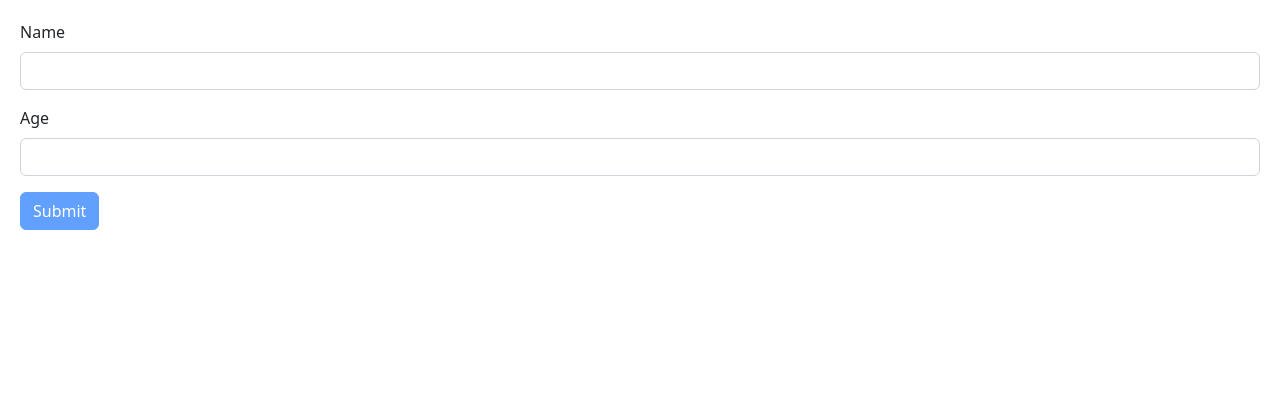
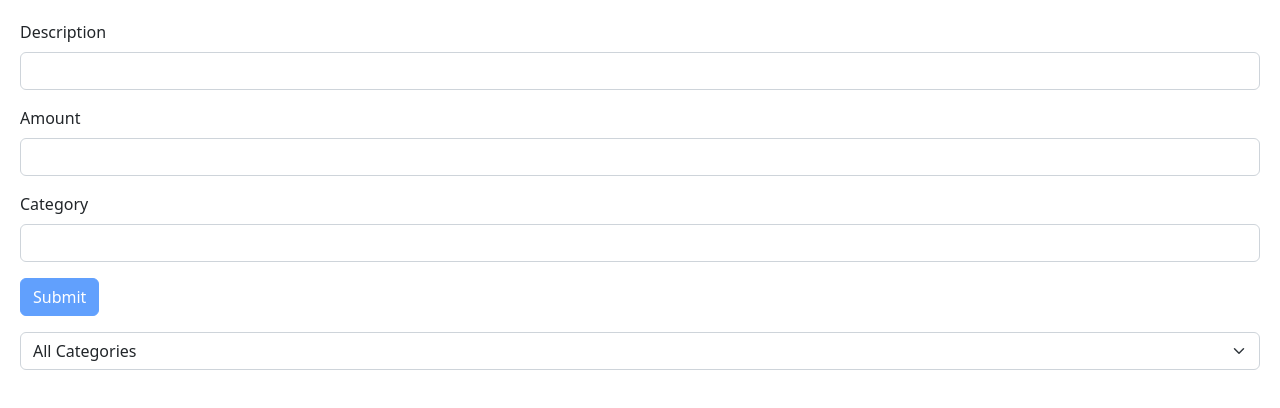
Before and after one commit to IO-Silver/react-gog, a React (Vite) app: page / in a window 1280 px wide. Shown: the top 408 px of the page. Built offline with nearby package versions, Linux system fonts and the light colour scheme.

Commit message:
Made mini-expense management application

```diff
--- a/src/App.tsx
+++ b/src/App.tsx
@@ -1,13 +1,54 @@
 import React, { useState } from "react";
-import Alert from "./components/Alert/Alert";
-import Button from "./components/Button/Button";
 import Form from "./components/Form/Form";
+import Expenses from "./components/Expenses/Expenses";
+import ExpenseFilter from "./components/ExpenseFilter/ExpenseFilter";
 import "./App.css";
+import categories from "./categories";
+import { produce } from "immer";
+
+export type Expense = {
+  id: number;
+  description: string;
+  amount: number;
+  category: (typeof categories)[number];
+};
 
 function App() {
+  const [currentCategory, setCurrentCategory] = useState("All Categories");
+  const [expenses, setExpenses] = useState<Expense[]>([
+    { id: 1, description: "Grocery shopping", amount: 50, category: "Groceries" },
+    { id: 2, description: "Electricity bill", amount: 75, category: "Utilities" },
+    { id: 3, description: "Movie night", amount: 30, category: "Entertainment" },
+  ]);
+
+  const handleSubmit = (data: any) => {
+    const newExpense = {
+      id: expenses.length + 1, // change this
+      ...data,
+    };
+    setExpenses(
+      produce((draft) => {
+        draft.push(newExpense);
+      })
+    );
+  };
+
+  const filteredExpenses = currentCategory
+    ? expenses.filter((expense) => expense.category === currentCategory)
+    : expenses;
+
   return (
     <div>
-      <Form></Form>
+      <div className="mb-3">
+        <Form onSubmit={handleSubmit} />
+      </div>
+      <div className="mb-3">
+        <ExpenseFilter onSelectCategory={(category) => setCurrentCategory(category)} />
+      </div>
+      <Expenses
+        expenses={filteredExpenses}
+        deleteExpense={(id) => setExpenses(expenses.filter((expense) => expense.id !== id))}
+      />
     </div>
   );
 }
--- /dev/null
+++ b/src/categories.ts
@@ -0,0 +1,3 @@
+const categories = ["Groceries", "Utilities", "Entertainment", "Transportation"] as const;
+
+export default categories;
--- /dev/null
+++ b/src/components/ExpenseFilter/ExpenseFilter.tsx
@@ -0,0 +1,21 @@
+import React from "react";
+import categories from "../../categories";
+
+interface Props {
+  onSelectCategory: (category: string) => void;
+}
+
+const ExpenseFilter = ({ onSelectCategory }: Props) => {
+  return (
+    <select onChange={(event) => onSelectCategory(event.target.value)} className="form-select mb-3">
+      <option value="">All Categories</option>
+      {categories.map((category: string) => (
+        <option key={category} value={category}>
+          {category}
+        </option>
+      ))}
+    </select>
+  );
+};
+
+export default ExpenseFilter;
--- /dev/null
+++ b/src/components/Expenses/Expenses.tsx
@@ -0,0 +1,60 @@
+import React from "react";
+import { Expense } from "../../App";
+
+interface Props {
+  expenses: Expense[];
+  deleteExpense: (id: number) => void;
+}
+
+const Expenses = ({ expenses, deleteExpense }: Props) => {
+  if (expenses.length === 0) return null;
+
+  return (
+    <table className="table table-striped">
+      <thead className="thead-dark">
+        <tr>
+          <th scope="col">Description</th>
+          <th scope="col">Amount</th>
+          <th scope="col">Category</th>
+          <th scope="col"></th>
+        </tr>
+      </thead>
+      <tbody>
+        {expenses.map((expense) => (
+          <tr key={expense.id}>
+            <td>{expense.description}</td>
+            <td>{expense.amount}</td>
+            <td>{expense.category}</td>
+            <td>
+              <button
+                onClick={() => {
+                  deleteExpense(expense.id);
+                }}
+                className="btn btn-outline-danger"
+              >
+                Delete
+              </button>
+            </td>
+          </tr>
+        ))}
+      </tbody>
+      <tfoot>
+        <tr>
+          <td>Total</td>
+          <td>
+            $
+            {expenses
+              .reduce((acc, expense) => {
+                return acc + expense.amount;
+              }, 0)
+              .toFixed(2)}
+          </td>
+          <td></td>
+          <td></td>
+        </tr>
+      </tfoot>
+    </table>
+  );
+};
+
+export default Expenses;
--- a/src/components/Form/Form.tsx
+++ b/src/components/Form/Form.tsx
@@ -1,40 +1,58 @@
 import { useForm, FieldValues } from "react-hook-form";
 import { z } from "zod";
 import { zodResolver } from "@hookform/resolvers/zod";
+import categories from "../../categories";
 
 const schema = z.object({
-  name: z.string().min(3, { message: "Name must be at least 3 characters long" }),
-  age: z.number({ error: "Age is required." }).min(18, { error: "Must be at least 18" }).optional(),
+  description: z.string().min(3, { message: "Description should be at least 3 characters long" }),
+  amount: z.number({ message: "Amount is required" }).min(0.01, { message: "Amount should be greater than 0" }),
+  category: z.enum(categories, {
+    message: "Category is required",
+  }),
 });
 
 type FormData = z.infer<typeof schema>;
 
-const Form = () => {
+interface FormProps {
+  onSubmit: (data: FormData) => void;
+}
+
+const Form = ({ onSubmit }: FormProps) => {
   const {
     register,
     handleSubmit,
     formState: { errors, isValid },
   } = useForm<FormData>({ resolver: zodResolver(schema) });
 
-  const onSubmit = (data: FieldValues) => {
-    console.log(data);
-  };
-
   return (
     <form onSubmit={handleSubmit((data) => onSubmit(data))}>
       <div className="mb-3">
-        <label htmlFor="name" className="form-label">
-          Name
+        <label htmlFor="description" className="form-label">
+          Description
         </label>
-        <input {...register("name")} id="name" type="text" className="form-control" />
-        {errors.name && <p className="text-danger">{errors.name.message}</p>}
+        <input {...register("description")} id="description" type="text" className="form-control" />
+        {errors.description && <p className="text-danger">{errors.description.message}</p>}
       </div>
       <div className="mb-3">
-        <label htmlFor="age" className="form-label">
-          Age
+        <label htmlFor="amount" className="form-label">
+          Amount
         </label>
-        <input {...register("age", { valueAsNumber: true })} id="age" type="number" className="form-control" />
-        {errors.age && <p className="text-danger">{errors.age.message}</p>}
+        <input {...register("amount", { valueAsNumber: true })} id="amount" type="number" className="form-control" />
+        {errors.amount && <p className="text-danger">{errors.amount.message}</p>}
+      </div>
+      <div className="mb-3">
+        <label htmlFor="category" className="form-label">
+          Category
+        </label>
+        <select {...register("category")} id="category" className="form-control">
+          <option value=""></option>
+          {categories.map((category) => (
+            <option key={category} value={category}>
+              {category}
+            </option>
+          ))}
+        </select>
+        {errors.category && <p className="text-danger">{errors.category.message}</p>}
       </div>
       <button disabled={!isValid} type="submit" className="btn btn-primary">
         Submit
```
